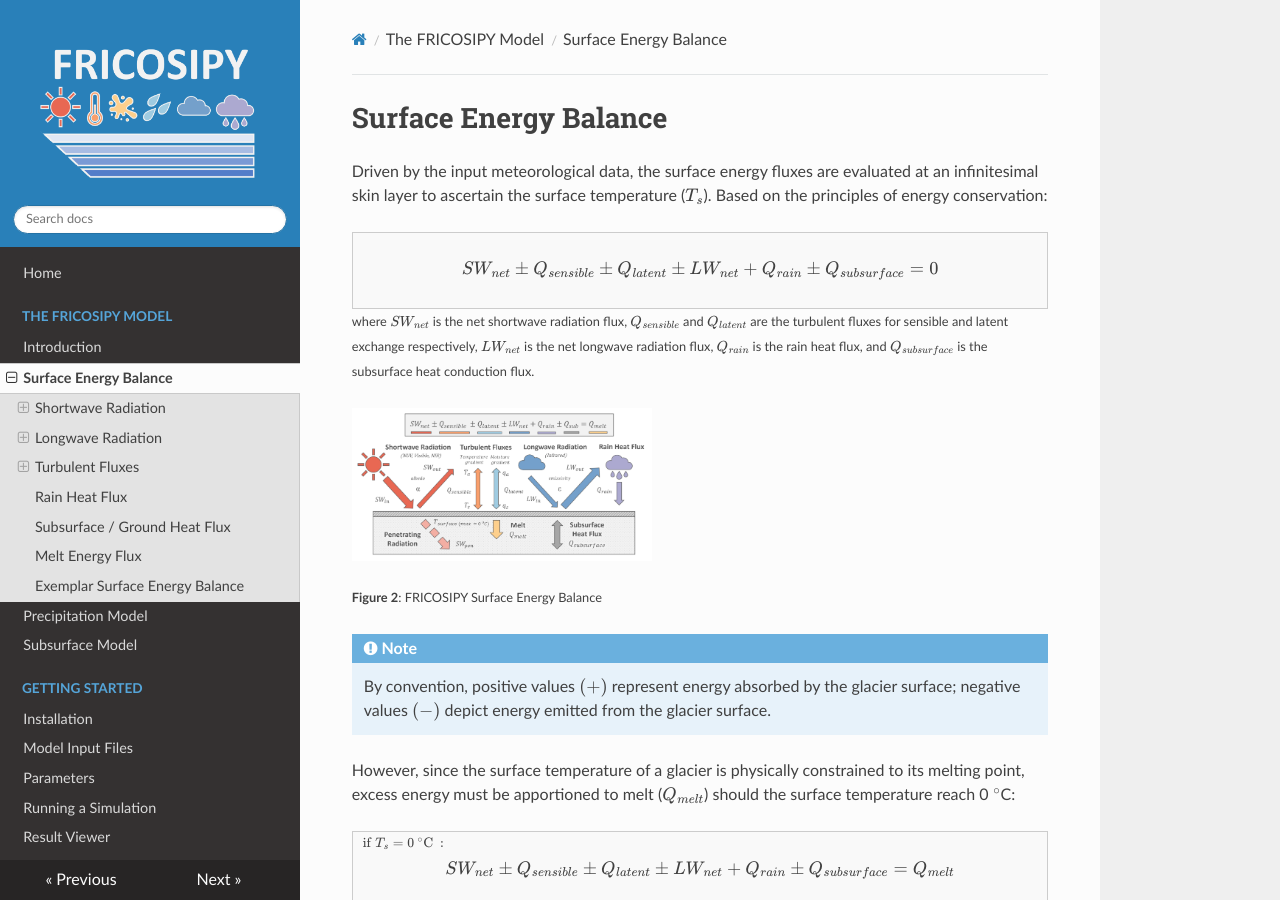
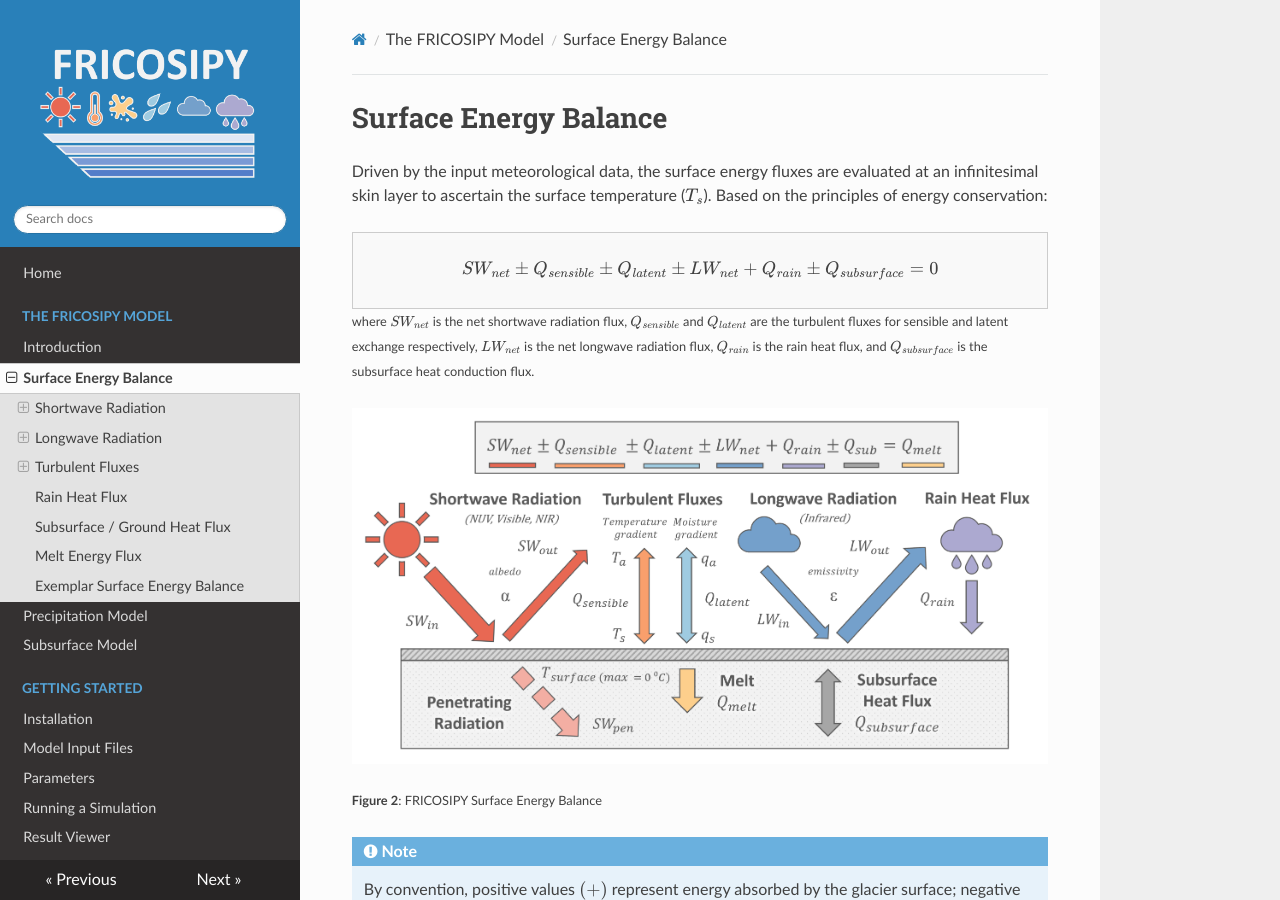
Before and after one commit to MarcusGastaldello/FRICOSIPY, an MkDocs documentation site: the page built from docs/surface_energy_balance.md, in a window 1280 px wide and 900 px high. Built offline with MkDocs 1.6.1, drawn with Linux system fonts in a browser that asks for light colours; nearby versions of some CDN libraries.

Commit message:
Update surface_energy_balance.md

```diff
--- a/docs/surface_energy_balance.md
+++ b/docs/surface_energy_balance.md
@@ -9,9 +9,7 @@
 </div>
 <small> where $SW_{net}$ is the net shortwave radiation flux, $Q_{sensible}$ and $Q_{latent}$ are the turbulent fluxes for sensible and latent exchange respectively, $LW_{net}$ is the net longwave radiation flux, $Q_{rain}$ is the rain heat flux, and $Q_{subsurface}$ is the subsurface heat conduction flux. </small>
 
-![Alt text](images/FRICOSIPY_SEB.png){width="300px" align=left}
-
-<br style="clear: both;" />
+![Alt text](images/FRICOSIPY_SEB.png)
 
 <small> **Figure 2**: FRICOSIPY Surface Energy Balance</small>
 
@@ -40,6 +38,8 @@
 <hr style="height:2px; background-color:#8b8b8b; border:none;" />
 
 ## <span style="display: inline-block; width: 1em; height: 1em;background-color: #E86853; border: 2px solid #404040; border-radius: 4px; "></span>  Shortwave Radiation
+
+![Alt text](images/Shortwave.png){width="100px" align=left}
 
 Shortwave radiation is the thermal radiation supplied directly from the Sun that ranges from the near-ultraviolet (NUV), through the visible light (VIS) and to the near-infrared (NIR) ranges ($\sim$ 0.2 - 3 $\mu$m) of the electromagnetic spectrum. In the FRICOSIPY model, shortwave radiation is modelled after [Iqbal (1983)](https://doi.org/10.1016/B978-0-12-373750-2.X5001-0) and [Klok & Oerlemans (2002)](https://doi.org/10.3189/172756502781831133):
 
```
